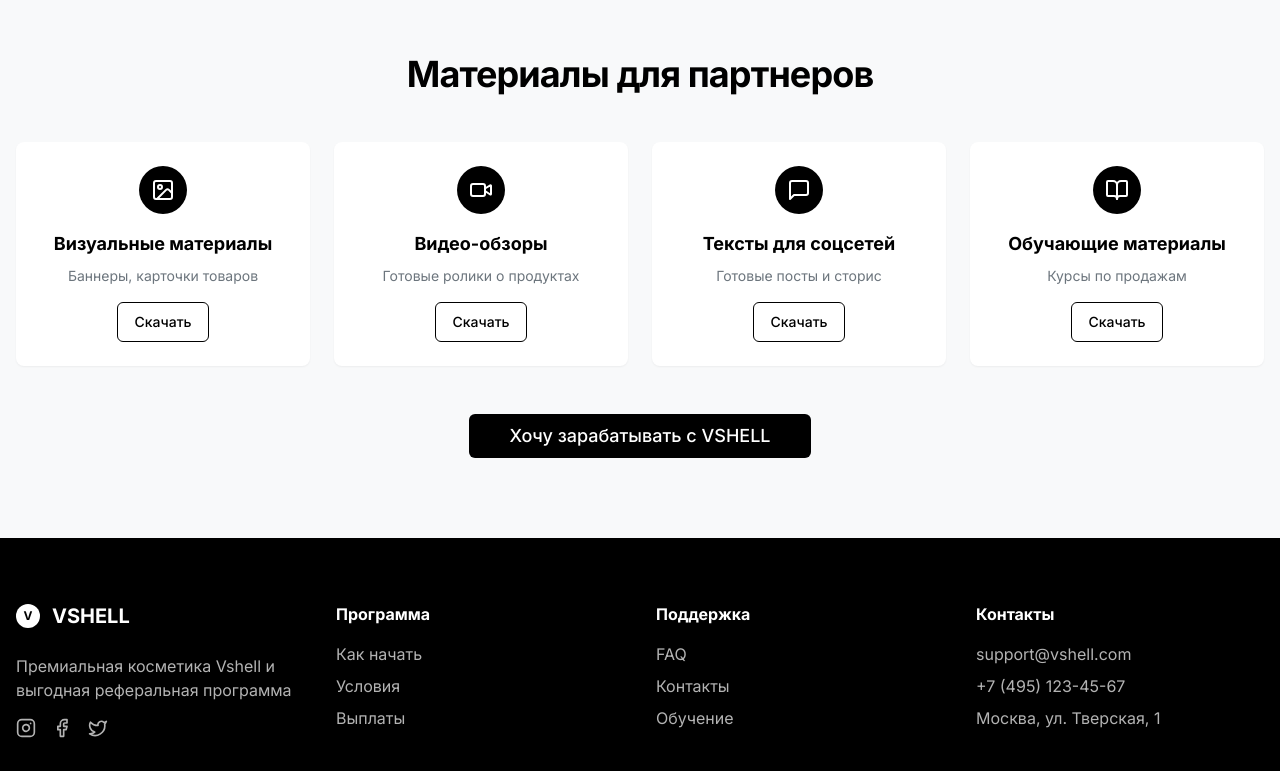
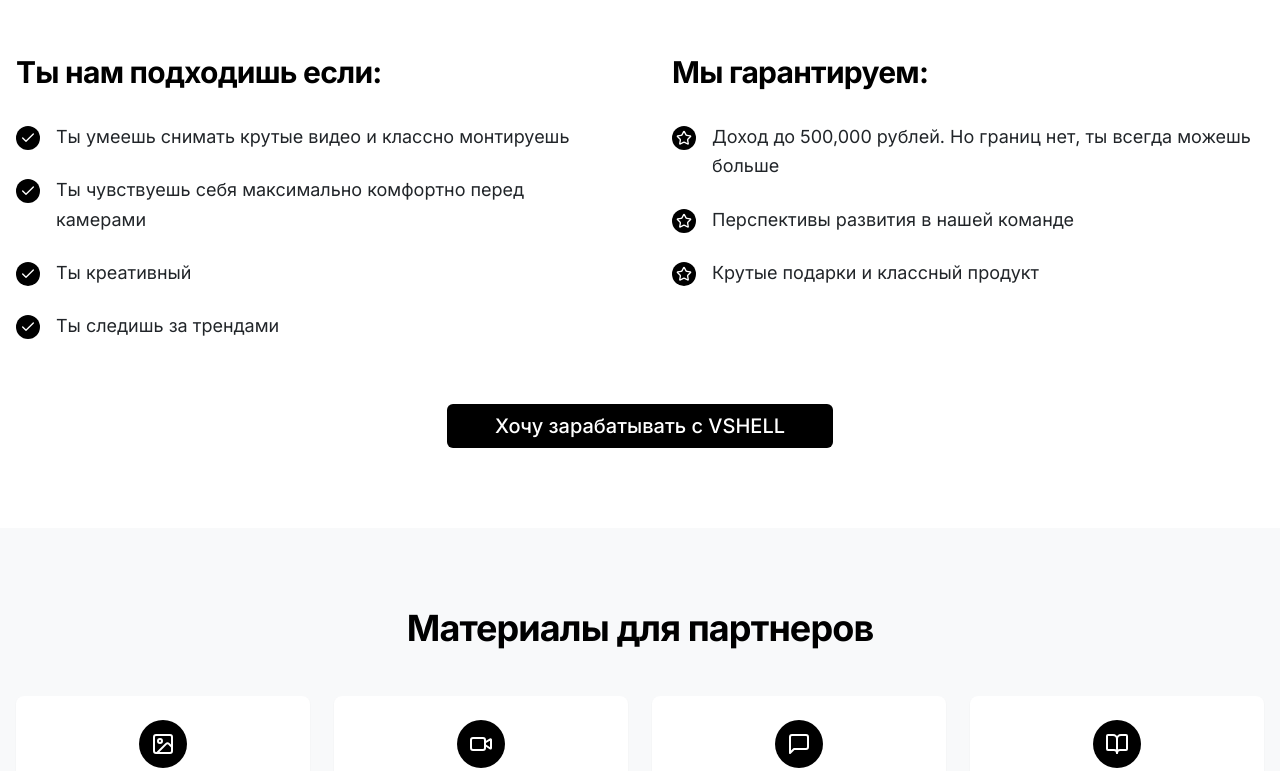
Before and after one commit to pr-poehali-dev/cosmetics-referral-site, a React (Vite) app: page / in a window 1280 px wide. Shown: the part 3781-4552 px from the top of the page. Built offline with nearby package versions, Linux system fonts and the light colour scheme.

Commit message:
Видеоконтент: найм креативных создателей

```diff
--- a/src/pages/Index.tsx
+++ b/src/pages/Index.tsx
@@ -295,6 +295,62 @@ const Index = () => {
         </div>
       </section>
 
+      {/* Requirements & Guarantees */}
+      <section className="py-20 bg-white">
+        <div className="container mx-auto px-4">
+          <div className="grid md:grid-cols-2 gap-16">
+            {/* Requirements */}
+            <div>
+              <h2 className="text-3xl font-bold text-black mb-8 tracking-tight">
+                Ты нам подходишь если:
+              </h2>
+              <div className="space-y-6">
+                {[
+                  'Ты умеешь снимать крутые видео и классно монтируешь',
+                  'Ты чувствуешь себя максимально комфортно перед камерами',
+                  'Ты креативный',
+                  'Ты следишь за трендами'
+                ].map((item, index) => (
+                  <div key={index} className="flex items-start space-x-4">
+                    <div className="w-6 h-6 bg-black rounded-full flex items-center justify-center flex-shrink-0 mt-1">
+                      <Icon name="Check" size={16} className="text-white" />
+                    </div>
+                    <p className="text-lg text-vshell-text leading-relaxed">{item}</p>
+                  </div>
+                ))}
+              </div>
+            </div>
+
+            {/* Guarantees */}
+            <div>
+              <h2 className="text-3xl font-bold text-black mb-8 tracking-tight">
+                Мы гарантируем:
+              </h2>
+              <div className="space-y-6">
+                {[
+                  'Доход до 500,000 рублей. Но границ нет, ты всегда можешь больше',
+                  'Перспективы развития в нашей команде',
+                  'Крутые подарки и классный продукт'
+                ].map((item, index) => (
+                  <div key={index} className="flex items-start space-x-4">
+                    <div className="w-6 h-6 bg-black rounded-full flex items-center justify-center flex-shrink-0 mt-1">
+                      <Icon name="Star" size={16} className="text-white" />
+                    </div>
+                    <p className="text-lg text-vshell-text leading-relaxed">{item}</p>
+                  </div>
+                ))}
+              </div>
+            </div>
+          </div>
+
+          <div className="text-center mt-16">
+            <Button size="lg" className="bg-black hover:bg-gray-800 text-white px-12 py-4 text-xl font-medium">
+              Хочу зарабатывать с VSHELL
+            </Button>
+          </div>
+        </div>
+      </section>
+
       {/* Materials for Partners */}
       <section id="materials" className="py-20 bg-vshell-gray">
         <div className="container mx-auto px-4">
```
